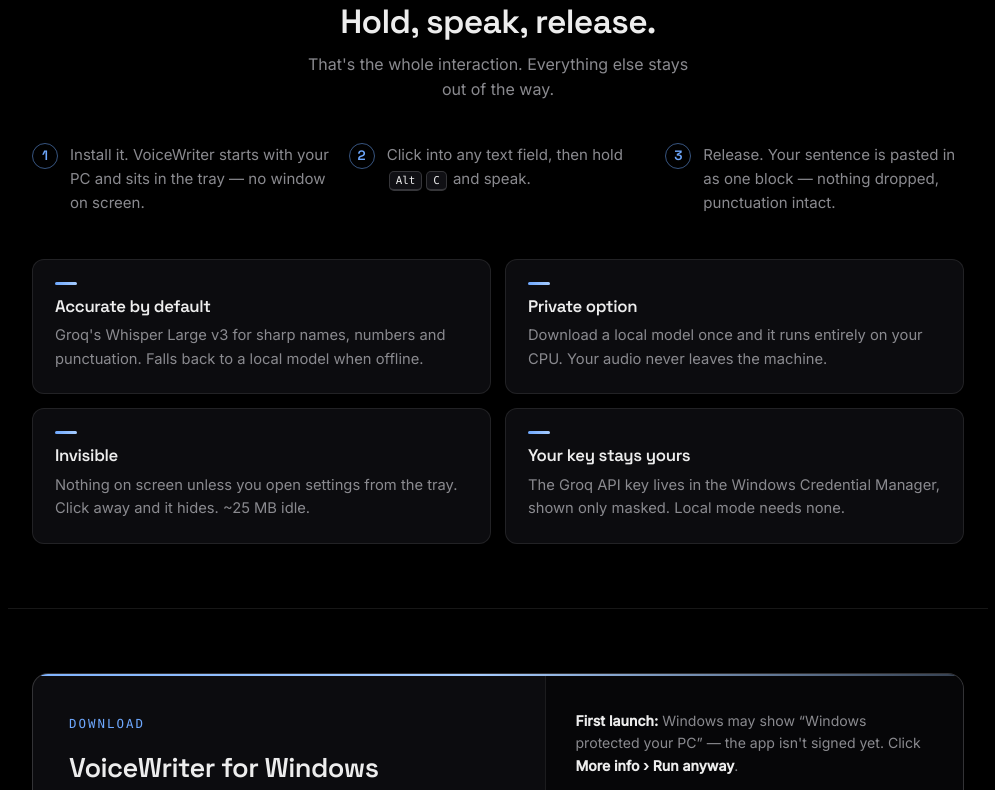
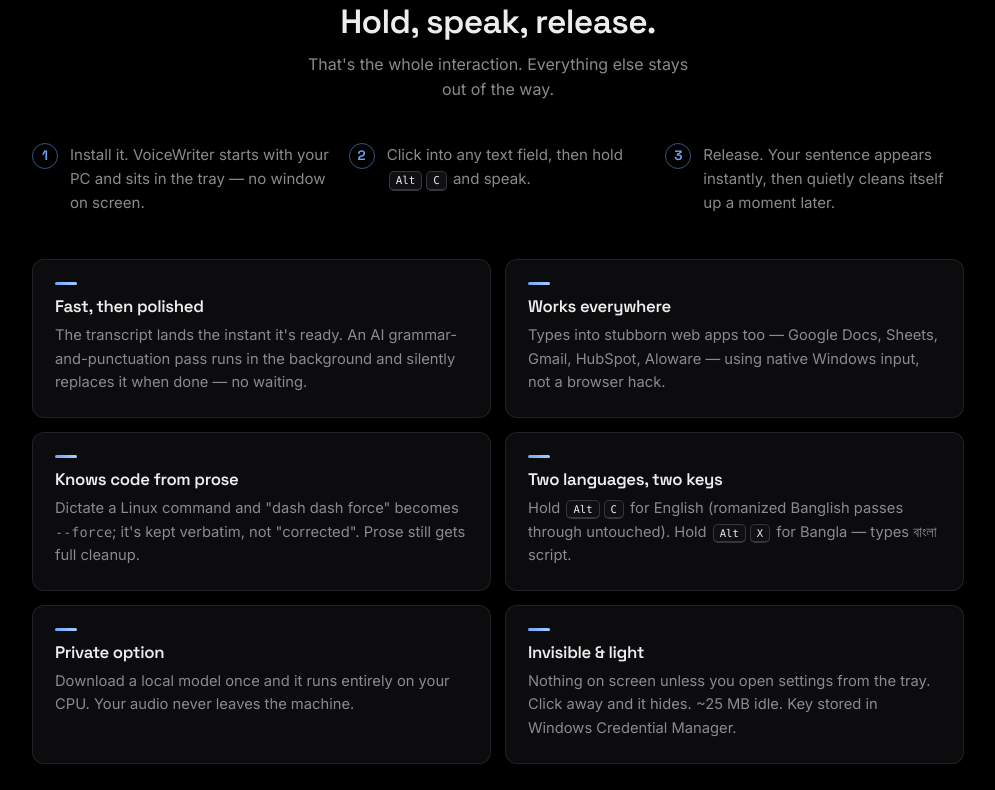
Before and after one commit to Xrenes/voicewriter, a plain HTML site: page site/index.html in a window 1280 px wide. Shown: the part 963-1753 px from the top of the page, without its empty margins (142-1137 px from the left). Drawn offline with Linux system fonts and the light colour scheme; no server answers.

Commit message:
Site: v0.2.0 - two-phase insert, native paste, code detection, Bangla hotkey

```diff
--- a/site/index.html
+++ b/site/index.html
@@ -57,7 +57,7 @@
       <a href="#get" class="btn btn-accent btn-lg">Download for Windows</a>
       <a href="#how" class="btn btn-ghost btn-lg">How it works</a>
     </div>
-    <p class="hero-meta">Free · Windows 10 / 11, 64-bit · <span class="mono">v0.1.0</span></p>
+    <p class="hero-meta">Free · Windows 10 / 11, 64-bit · <span class="mono">v0.2.0</span></p>
 
     <!-- Signature animated centerpiece: waveform → typed line -->
     <div class="stage" aria-hidden="true">
@@ -83,25 +83,33 @@
     <ol class="flow">
       <li><span class="n">1</span><p>Install it. VoiceWriter starts with your PC and sits in the tray — no window on screen.</p></li>
       <li><span class="n">2</span><p>Click into any text field, then hold <span class="k">Alt</span><span class="k">C</span> and speak.</p></li>
-      <li><span class="n">3</span><p>Release. Your sentence is pasted in as one block — nothing dropped, punctuation intact.</p></li>
+      <li><span class="n">3</span><p>Release. Your sentence appears instantly, then quietly cleans itself up a moment later.</p></li>
     </ol>
 
     <div class="cards">
       <article class="card">
-        <h3>Accurate by default</h3>
-        <p>Groq's Whisper Large v3 for sharp names, numbers and punctuation. Falls back to a local model when offline.</p>
+        <h3>Fast, then polished</h3>
+        <p>The transcript lands the instant it's ready. An AI grammar-and-punctuation pass runs in the background and silently replaces it when done — no waiting.</p>
+      </article>
+      <article class="card">
+        <h3>Works everywhere</h3>
+        <p>Types into stubborn web apps too — Google&nbsp;Docs, Sheets, Gmail, HubSpot, Aloware — using native Windows input, not a browser hack.</p>
+      </article>
+      <article class="card">
+        <h3>Knows code from prose</h3>
+        <p>Dictate a Linux command and "dash dash force" becomes <span class="mono">--force</span>; it's kept verbatim, not "corrected". Prose still gets full cleanup.</p>
+      </article>
+      <article class="card">
+        <h3>Two languages, two keys</h3>
+        <p>Hold <span class="k">Alt</span><span class="k">C</span> for English (romanized Banglish passes through untouched). Hold <span class="k">Alt</span><span class="k">X</span> for Bangla — types বাংলা script.</p>
       </article>
       <article class="card">
         <h3>Private option</h3>
         <p>Download a local model once and it runs entirely on your CPU. Your audio never leaves the machine.</p>
       </article>
       <article class="card">
-        <h3>Invisible</h3>
-        <p>Nothing on screen unless you open settings from the tray. Click away and it hides. ~25&nbsp;MB idle.</p>
-      </article>
-      <article class="card">
-        <h3>Your key stays yours</h3>
-        <p>The Groq API key lives in the Windows Credential Manager, shown only masked. Local mode needs none.</p>
+        <h3>Invisible &amp; light</h3>
+        <p>Nothing on screen unless you open settings from the tray. Click away and it hides. ~25&nbsp;MB idle. Key stored in Windows Credential Manager.</p>
       </article>
     </div>
   </section>
@@ -114,11 +122,11 @@
         <h2>VoiceWriter for Windows</h2>
         <p class="get-lead">Either installer works. The local model is fetched later from inside the app if you want offline mode.</p>
 
-        <a href="https://github.com/Xrenes/voicewriter/releases/latest/download/VoiceWriter_0.1.0_x64-setup.exe"
+        <a href="https://github.com/Xrenes/voicewriter/releases/latest/download/VoiceWriter_0.2.0_x64-setup.exe"
            class="btn btn-accent btn-lg get-btn" id="dlExe">
           Installer · .exe<span class="sz mono" id="exeSize"></span>
         </a>
-        <a href="https://github.com/Xrenes/voicewriter/releases/latest/download/VoiceWriter_0.1.0_x64_en-US.msi"
+        <a href="https://github.com/Xrenes/voicewriter/releases/latest/download/VoiceWriter_0.2.0_x64_en-US.msi"
            class="btn btn-lg get-btn get-btn-alt" id="dlMsi">
           MSI · for managed installs<span class="sz mono" id="msiSize"></span>
         </a>
@@ -133,6 +141,7 @@
       <aside class="get-side">
         <p><strong>First launch:</strong> Windows may show “Windows protected your PC” — the app isn't signed yet. Click <strong>More info › Run anyway</strong>.</p>
         <p><strong>Setup:</strong> open the tray (▲ near the clock), click the VoiceWriter icon, then paste a free <a href="https://console.groq.com" target="_blank" rel="noopener">Groq key</a> or download a local model.</p>
+        <p><strong>Hotkeys:</strong> <span class="k">Alt</span><span class="k">C</span> English · <span class="k">Alt</span><span class="k">X</span> Bangla. Both are rebindable in settings.</p>
         <p><strong>Offline?</strong> Yes — with a local model, nothing leaves your PC. <strong>Mac / Linux?</strong> Not yet, Windows only.</p>
       </aside>
     </div>
@@ -142,7 +151,7 @@
 <footer class="site-footer">
   <div class="wrap footer-inner">
     <span class="footer-brand"><img src="assets/icon.png" alt="" width="22" height="22" /> VoiceWriter</span>
-    <span class="footer-note"><span class="mono">v0.1.0</span> · not affiliated with Groq or OpenAI</span>
+    <span class="footer-note"><span class="mono">v0.2.0</span> · not affiliated with Groq or OpenAI</span>
     <a href="https://github.com/Xrenes/voicewriter">GitHub</a>
   </div>
 </footer>
```
